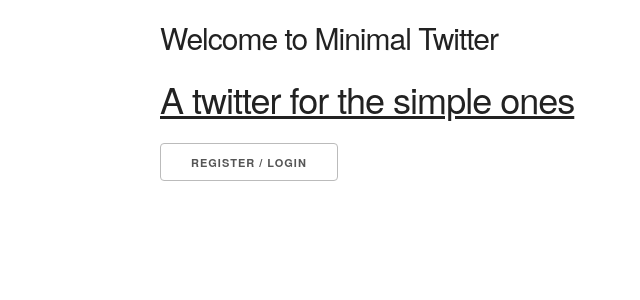
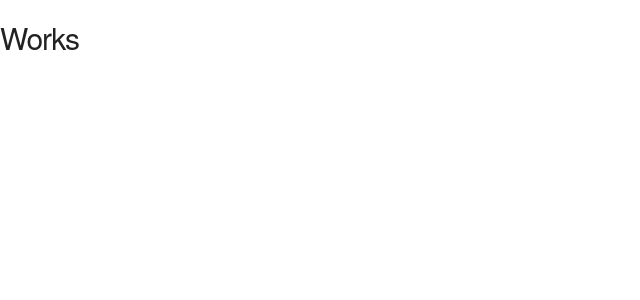
Before and after one commit to PariharInder/minimal-twitter-client, a React (Vite) app: page /auth in a window 1280 px wide. Shown: the top 300 px of the page, without its empty margins (0-640 px from the left). Built offline with nearby package versions, Linux system fonts and the light colour scheme.

Commit message:
added routing

```diff
--- a/src/App.tsx
+++ b/src/App.tsx
@@ -1,12 +1,25 @@
 import { useState } from 'react'
+import { createBrowserRouter, RouterProvider,  } from 'react-router-dom'
 import Index from './pages/Index'
+import Auth from './pages/Auth'
 import './styles/skeleton.css'
 
 function App() {
 
+  const router = createBrowserRouter([
+    {
+      path: "/",
+      element: <Index />,
+    },
+    {
+      path: "/auth",
+      element: <Auth />,
+    }
+  ])
+
   return (
     <div className="App">
-      <Index />
+      <RouterProvider router={router} />
     </div>
   )
 }
--- a/src/main.tsx
+++ b/src/main.tsx
@@ -4,6 +4,7 @@
 import './styles/normalize.css'
 
 ReactDOM.createRoot(document.getElementById('root') as HTMLElement).render(
+
   <React.StrictMode>
     <App />
   </React.StrictMode>,
```
